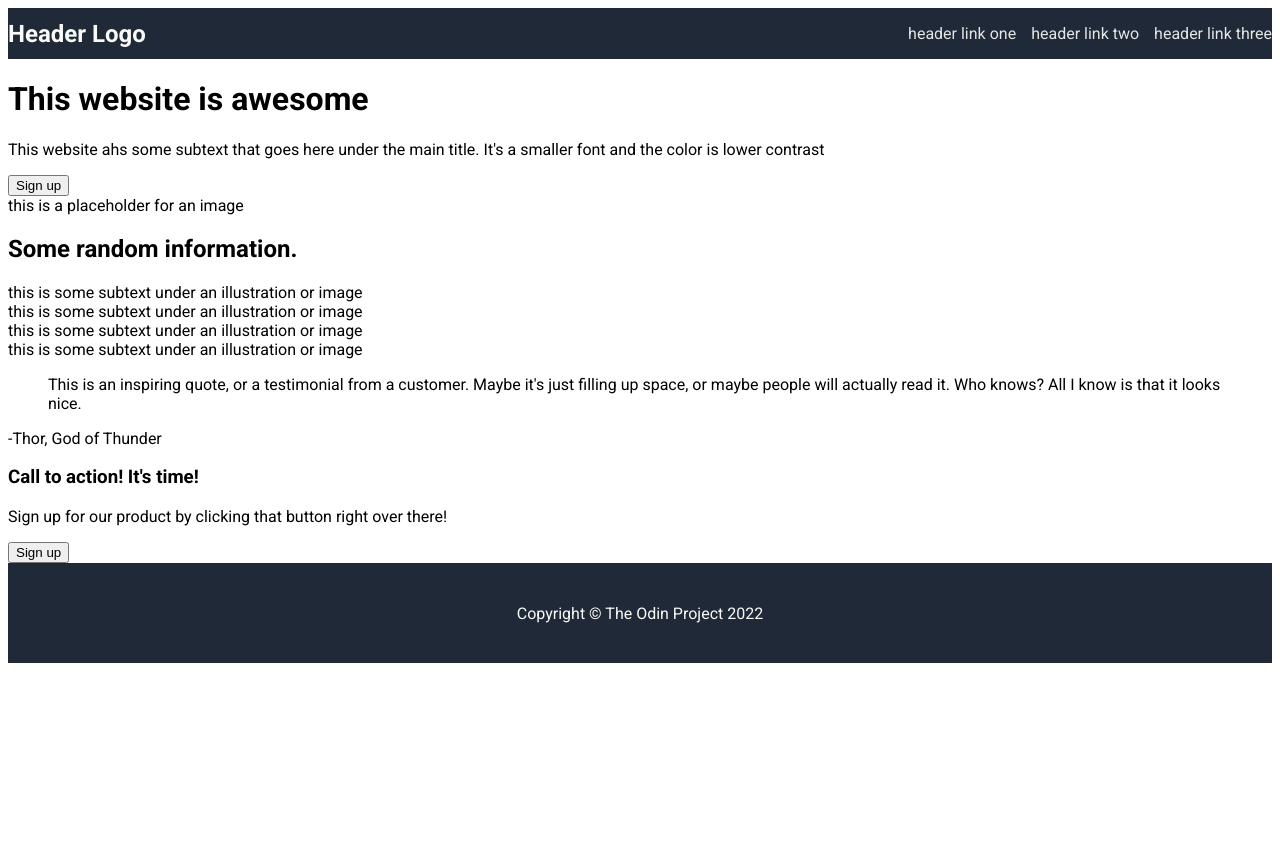
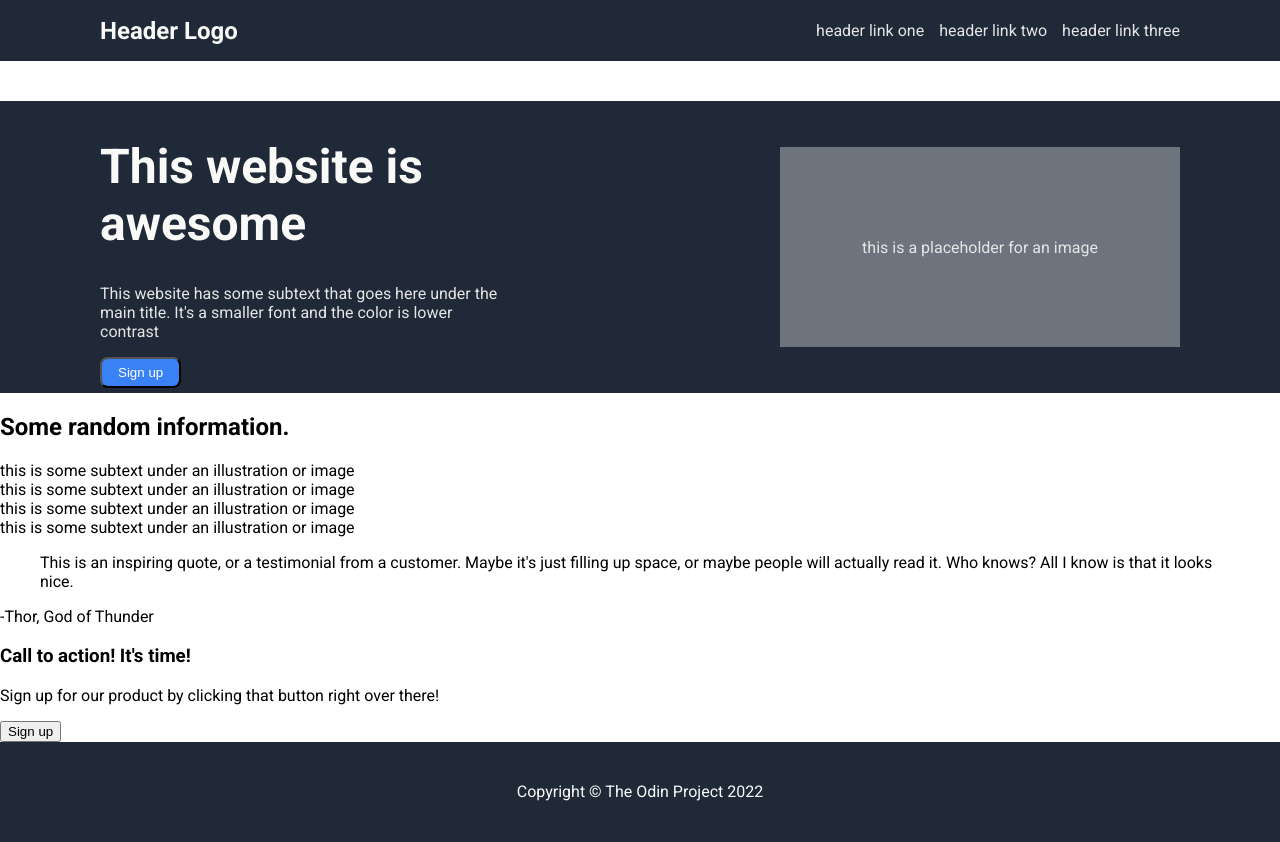
Before and after one commit to coopersimpson/project-landing-page, a plain HTML site: page index.html in a window 1280 px wide. Before the commit the page ends 800 px from the top, so only its background shows below. Drawn offline with Linux system fonts and the light colour scheme.

Commit message:
Style container 1 content

```diff
--- a/index.html
+++ b/index.html
@@ -18,14 +18,17 @@
             </ul>
         </nav>
     </header>
+
     <div class="content">
+
         <div class="container-1">
-            <div class="container-1-info"></div>
+            <div>
                 <h1>This website is awesome</h1>
-                <p>This website ahs some subtext that goes here under the main title. It's a smaller font and the color is lower contrast</p>
-                <button>Sign up</button>
+                <p>This website has some subtext that goes here under the main title. It's a smaller font and the color is lower contrast</p>
+                <button id="signupbtn-1">Sign up</button>
+            </div>
+            <div id="placeholder-img">this is a placeholder for an image</div>
         </div>
-        <div>this is a placeholder for an image</div>
 
         <div class="container-2">
             <h2>Some random information.</h2>
--- a/styles.css
+++ b/styles.css
@@ -4,6 +4,7 @@ body {
     font-family: Roboto, sans-serif;
     display: flex;
     flex-direction: column;
+    margin: 0;
 }
 
 a {
@@ -13,6 +14,12 @@ a {
 
 li {
     list-style: none;
+}
+
+h1 {
+    font-size: 48px;
+    font-weight: bold;
+    color: #F9FAF8;
 }
 
 /* Header  */
@@ -34,15 +41,46 @@ header {
     justify-content: space-between;
     align-items: center;
     background-color: #1F2937;
+    padding: 5px 100px 5px 100px;
 }
 
-
+/* Main content  */
 
 .content {
     display: flex;
     flex-direction: column;
     align-items: space-between;
 }
+
+/* Container 1 */
+
+.container-1 {
+    background-color: #1F2937;
+    display: flex;
+    margin-top: 40px;
+    justify-content: space-between;
+    align-items: center;
+    gap: 100px;
+    padding: 5px 100px 5px 100px;
+
+}
+
+.container-1 div {
+    width: 400px;
+}
+
+.container-1 div p {
+    color: #e5e5e5;
+}
+
+/* Container 2 */
+
+
+
+
+
+
+/* Footer  */
 
 footer {
     background-color: #1F2937;
@@ -52,3 +90,24 @@ footer {
     justify-content: center;
     align-items: center;
 }
+
+/* Button styling */
+
+#signupbtn-1 {
+    color: white;
+    background-color: #3882F6;
+    padding: 6px 16px 6px 16px;
+    border-radius: 8px;
+}
+
+/* Placeholder img */
+
+#placeholder-img {
+    background-color: #6d747d;
+    color: #e5e5e5;
+    width: 400px;
+    height: 200px;
+    display: flex;
+    justify-content: center;
+    align-items: center;
+}
```
